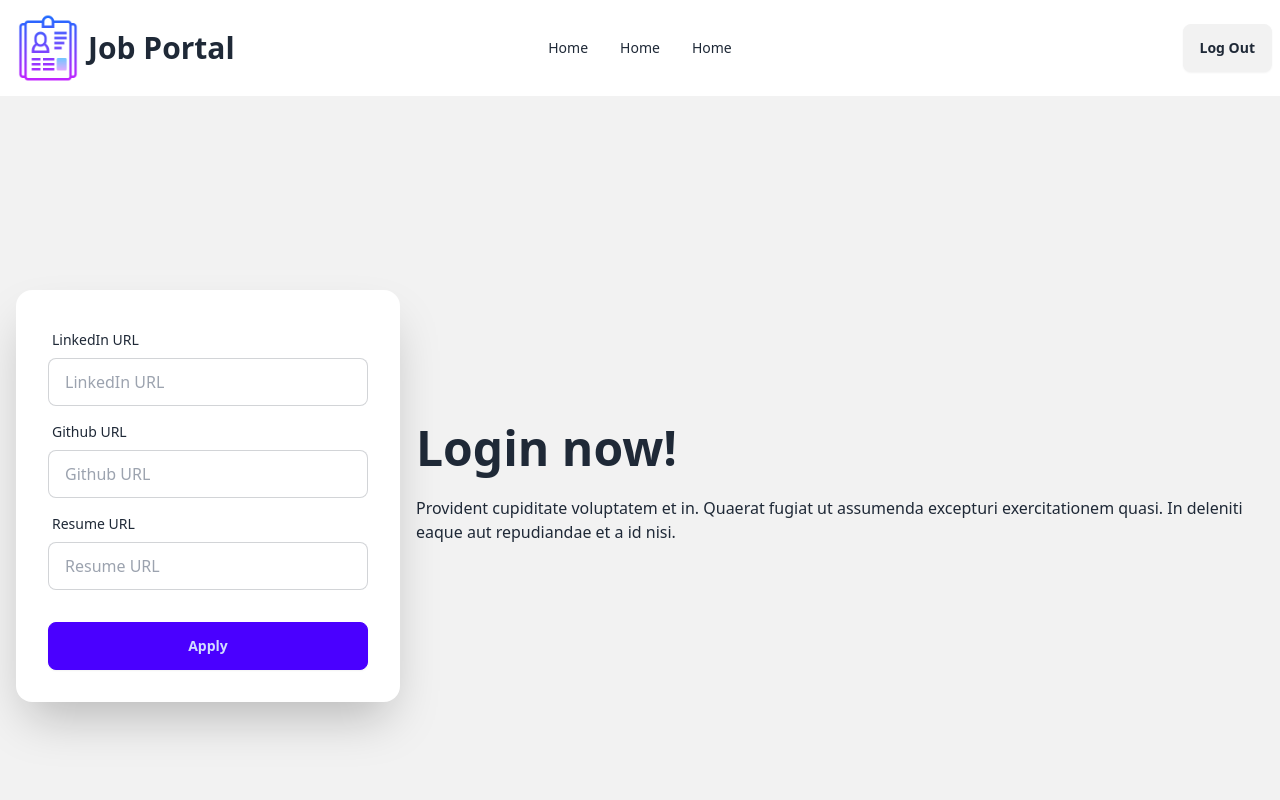
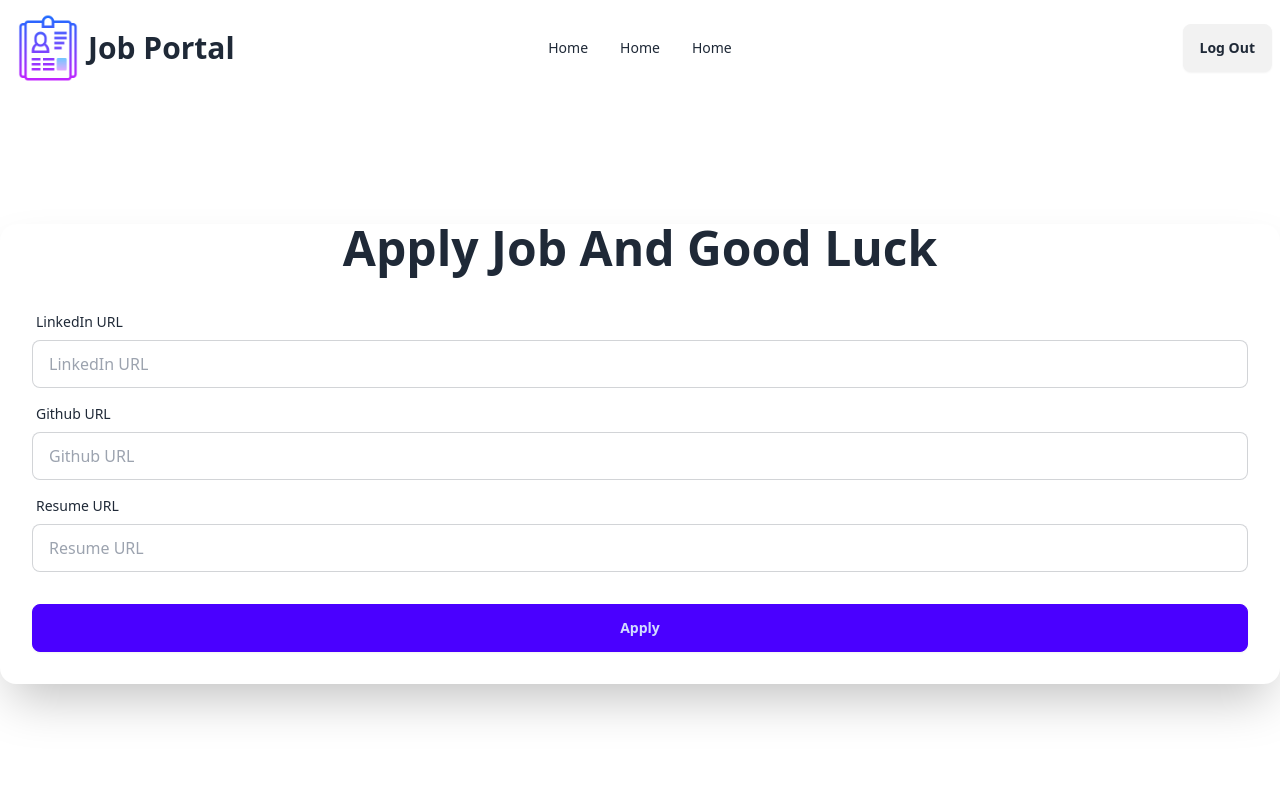
Before and after one commit to rummansaaqeb/job-portal-client, a React (Vite) app: page /jobApply/1 in a window 1280 px wide. Shown: the top 800 px of the page. Built offline with nearby package versions, Linux system fonts and the light colour scheme; no server answers; sample sign-in values are in the browser's storage.

Commit message:
used custom hook and created job application post api

```diff
--- /dev/null
+++ b/src/hooks/useAuth.jsx
@@ -0,0 +1,9 @@
+import { useContext } from "react";
+import AuthContext from "../context/AuthContext/AuthContext";
+
+const useAuth = () => {
+    const context = useContext(AuthContext);
+    return context;
+};
+
+export default useAuth;
--- a/src/pages/JobApply/JobApply.jsx
+++ b/src/pages/JobApply/JobApply.jsx
@@ -1,8 +1,12 @@
 import React from 'react';
 import { useParams } from 'react-router-dom';
+import useAuth from '../../hooks/useAuth';
 
 const JobApply = () => {
     const { id } = useParams();
+    const { user } = useAuth();
+
+    // console.log(id, user);
 
 
     const submitJobApplication = (e) => {
@@ -12,21 +16,21 @@ const JobApply = () => {
         const github = form.github.value;
         const resume = form.resume.value;
 
-        console.log(linkedIn, github, resume);
+        // console.log(linkedIn, github, resume);
+
+        const jobApplication = {
+            job_id: id,
+            applicant_email: user.email,
+            linkedIn,
+            github,
+            resume
+        }
 
     }
 
     return (
-        <div className="hero bg-base-200 min-h-screen">
-            <div className="hero-content flex-col lg:flex-row-reverse">
-                <div className="text-center lg:text-left">
-                    <h1 className="text-5xl font-bold">Login now!</h1>
-                    <p className="py-6">
-                        Provident cupiditate voluptatem et in. Quaerat fugiat ut assumenda excepturi exercitationem
-                        quasi. In deleniti eaque aut repudiandae et a id nisi.
-                    </p>
-                </div>
-                <div className="card bg-base-100 w-full max-w-sm shrink-0 shadow-2xl">
+        <div className="card bg-base-100 w-full mt-32 mb-32 shadow-2xl text-center">
+            <h1 className="text-5xl font-bold">Apply Job And Good Luck</h1>
             <form onSubmit={submitJobApplication} className="card-body">
                 <div className="form-control">
                     <label className="label">
@@ -51,8 +55,6 @@ const JobApply = () => {
                 </div>
             </form>
         </div>
-            </div>
-        </div>
     );
 };
 
```
Lines whose indentation alone changed are shown as unchanged.
